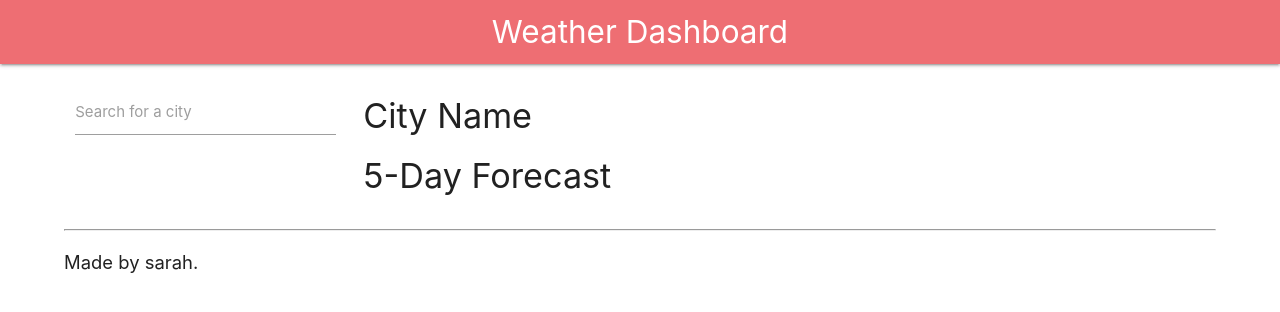
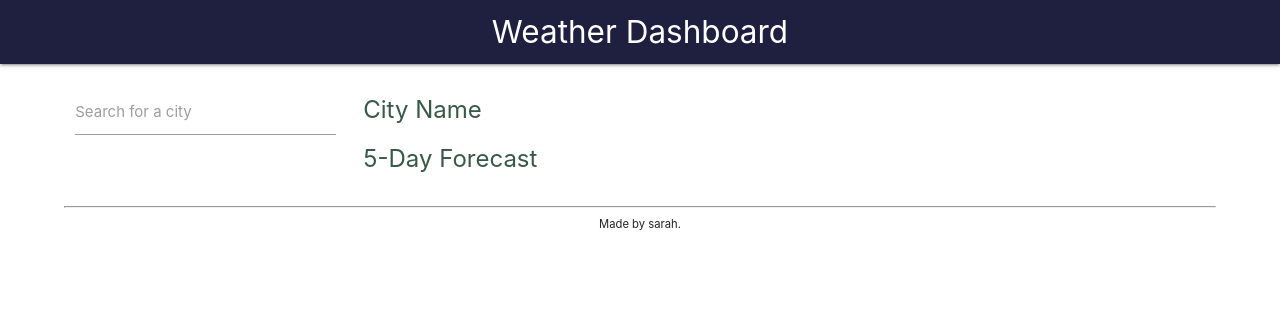
Before and after one commit to skerr924/WeatherDashboard, a plain HTML site: page index.html in a window 1280 px wide. Drawn offline with nearby package versions, Linux system fonts and the light colour scheme.

Commit message:
small stylistic changes

```diff
--- a/assets/styles.css
+++ b/assets/styles.css
@@ -3,6 +3,20 @@
       width: 90%;
     }
   }
+
+h4 {
+    font-size: 24px;
+    color: rgb(55, 90, 72)
+}
+
+p {
+    font-size: 10px;
+    color: rgb(44, 42, 42)
+}
+
+.nav-wrapper {
+    background-color: rgb(31, 31, 63);
+}
 
 .sidebar {
     padding: 10px;
--- a/index.html
+++ b/index.html
@@ -49,12 +49,7 @@
 
         <!-- Line Break followed by closing -->
         <hr>
-        <h5 class="text-center">
-          <small> Made by sarah.
-          </small>
-        </h5>
-
-
+          <small><center>Made by sarah.</center></small>
         </div>
       </div>
     </div>
```
